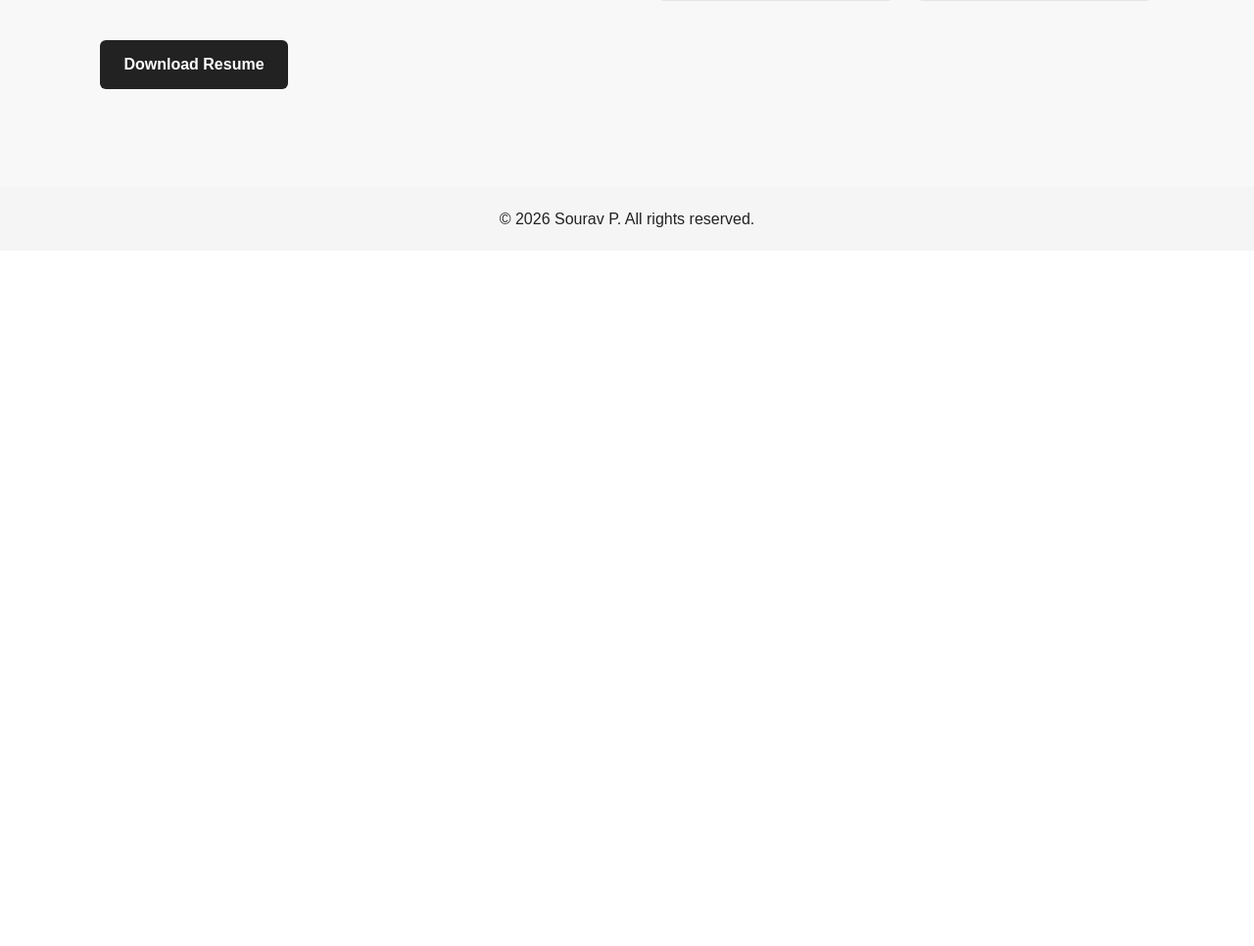
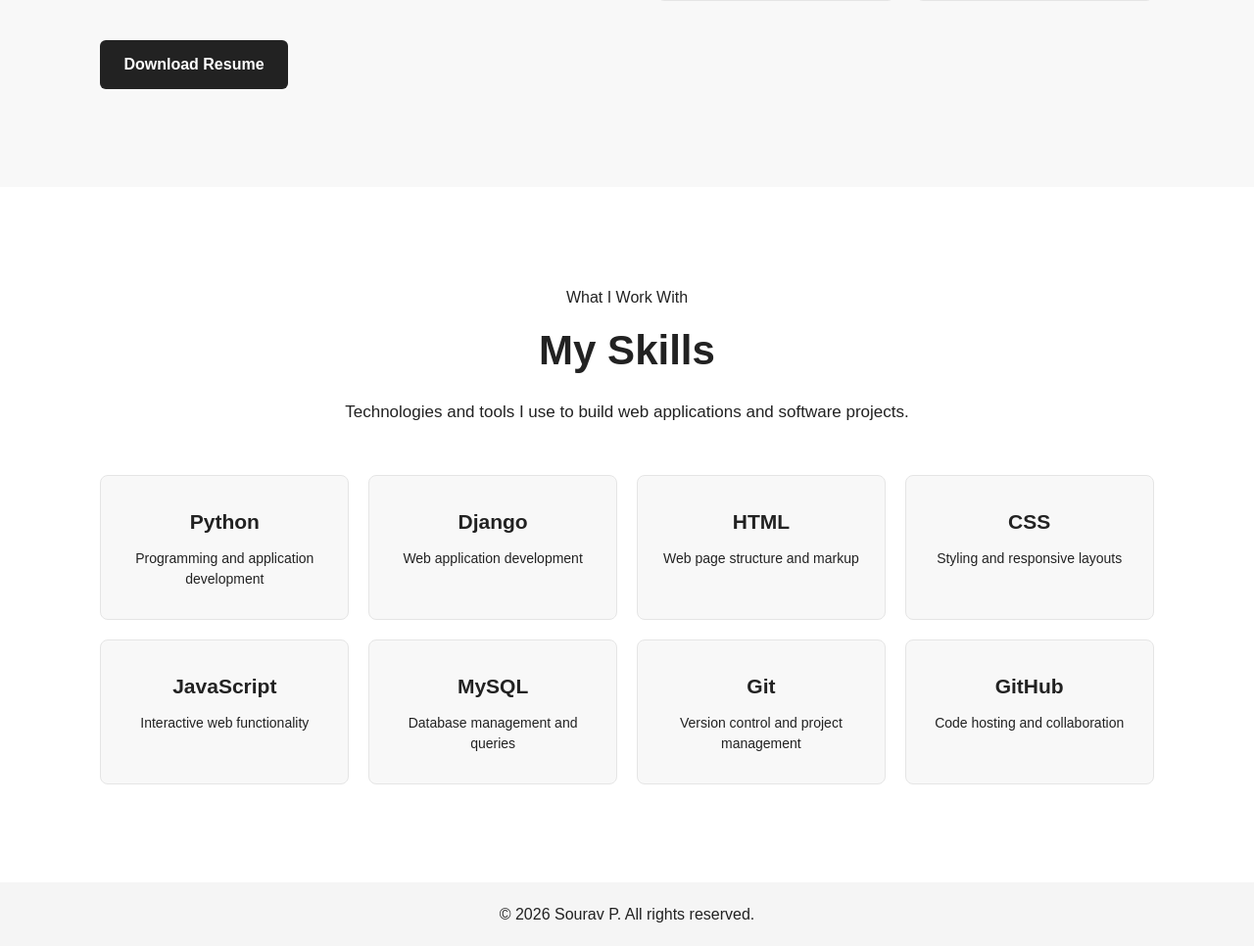
Before and after one commit to sourav-srv916/django-portfolio, a Django app: page / in a window 1280 px wide. Shown: the part 1352-2318 px from the top of the page at 98% size. Before the commit the page ends 1584 px from the top, so only its background shows below. Run offline with Django 5.2, Linux system fonts and the light colour scheme.

Commit message:
Create portfolio skills section

```diff
--- a/main/static/main/css/style.css
+++ b/main/static/main/css/style.css
@@ -284,3 +284,73 @@ footer {
 .about-button {
     margin-top: 40px;
 }
+
+/* =========================
+   Skills Section
+========================= */
+
+.skills {
+    padding: 100px 8%;
+    background-color: #ffffff;
+}
+
+
+.skills-container {
+    max-width: 1200px;
+    margin: 0 auto;
+}
+
+
+.skills-heading {
+    text-align: center;
+    margin-bottom: 50px;
+}
+
+
+.skills-heading h2 {
+    font-size: 42px;
+    margin-bottom: 15px;
+}
+
+
+.skills-description {
+    max-width: 600px;
+    margin: 0 auto;
+
+    font-size: 17px;
+    line-height: 1.7;
+}
+
+
+.skills-grid {
+    display: grid;
+
+    grid-template-columns: repeat(4, 1fr);
+
+    gap: 20px;
+}
+
+
+.skill-card {
+    padding: 30px 20px;
+
+    text-align: center;
+
+    background-color: #f8f8f8;
+
+    border: 1px solid #e5e5e5;
+
+    border-radius: 8px;
+}
+
+
+.skill-card h3 {
+    font-size: 21px;
+    margin-bottom: 10px;
+}
+
+
+.skill-card p {
+    font-size: 14px;
+    line-height: 1.5;
+}
--- a/main/templates/main/home.html
+++ b/main/templates/main/home.html
@@ -189,4 +189,141 @@
 
 </section>
 
+<!-- =========================
+     Skills Section
+========================= -->
+
+<section class="skills">
+
+    <div class="skills-container">
+
+        <div class="skills-heading">
+
+            <p class="section-subtitle">
+                What I Work With
+            </p>
+
+            <h2>
+                My Skills
+            </h2>
+
+            <p class="skills-description">
+                Technologies and tools I use to build
+                web applications and software projects.
+            </p>
+
+        </div>
+
+
+        <div class="skills-grid">
+
+            <div class="skill-card">
+
+                <h3>
+                    Python
+                </h3>
+
+                <p>
+                    Programming and application development
+                </p>
+
+            </div>
+
+
+            <div class="skill-card">
+
+                <h3>
+                    Django
+                </h3>
+
+                <p>
+                    Web application development
+                </p>
+
+            </div>
+
+
+            <div class="skill-card">
+
+                <h3>
+                    HTML
+                </h3>
+
+                <p>
+                    Web page structure and markup
+                </p>
+
+            </div>
+
+
+            <div class="skill-card">
+
+                <h3>
+                    CSS
+                </h3>
+
+                <p>
+                    Styling and responsive layouts
+                </p>
+
+            </div>
+
+
+            <div class="skill-card">
+
+                <h3>
+                    JavaScript
+                </h3>
+
+                <p>
+                    Interactive web functionality
+                </p>
+
+            </div>
+
+
+            <div class="skill-card">
+
+                <h3>
+                    MySQL
+                </h3>
+
+                <p>
+                    Database management and queries
+                </p>
+
+            </div>
+
+
+            <div class="skill-card">
+
+                <h3>
+                    Git
+                </h3>
+
+                <p>
+                    Version control and project management
+                </p>
+
+            </div>
+
+
+            <div class="skill-card">
+
+                <h3>
+                    GitHub
+                </h3>
+
+                <p>
+                    Code hosting and collaboration
+                </p>
+
+            </div>
+
+        </div>
+
+    </div>
+
+</section>
+
 {% endblock %}
```
